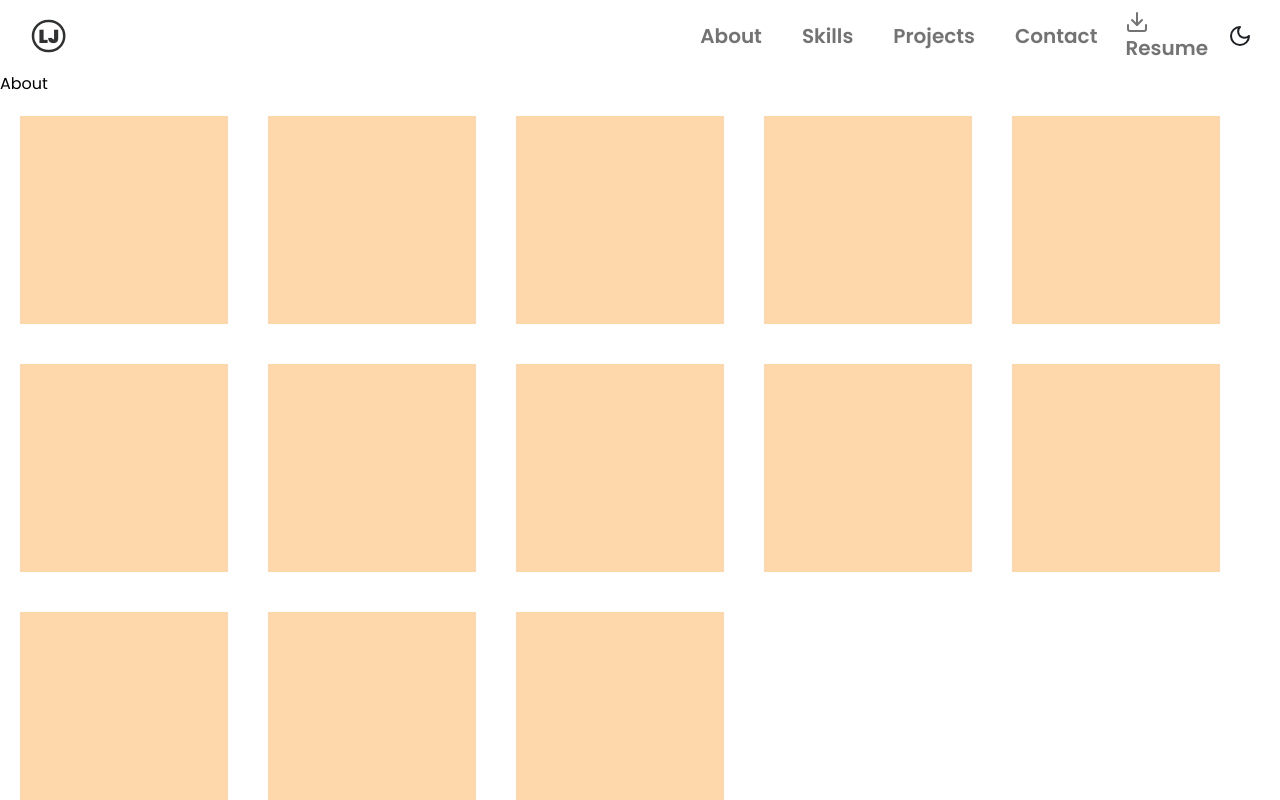
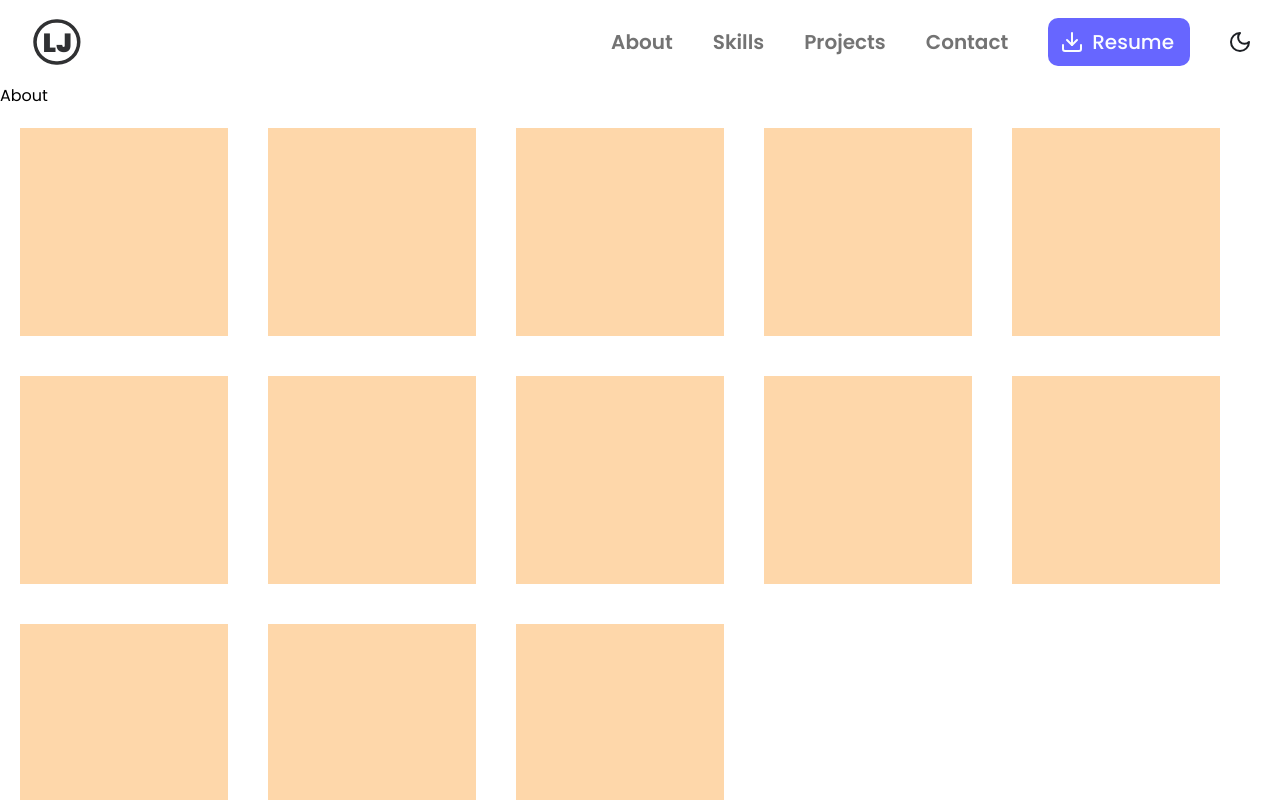
Before and after one commit to Jinlei2000/portfolio-2023, a React (Vite) app: page / in a window 1280 px wide. Shown: the top 800 px of the page. Built offline with nearby package versions, Linux system fonts and the light colour scheme.

Commit message:
feat: download cv button

```diff
--- a/src/components/Navbar.tsx
+++ b/src/components/Navbar.tsx
@@ -16,7 +16,7 @@ export default () => {
   // }
 
   return (
-    <nav className=" bg-white bg-opacity-30 px-4 py-2.5 dark:bg-own-neutral-900 md:px-6">
+    <nav className=" bg-white px-4 py-2.5 dark:bg-own-neutral-900 md:px-6">
       <div className="mx-auto flex max-w-screen-xl flex-wrap items-center justify-between">
         {/* Logo */}
         <HashLink
@@ -24,7 +24,7 @@ export default () => {
           smooth
           to={'/#top'}
         >
-          <svg className="h-8 md:h-10" viewBox="0 0 32 32">
+          <svg className="h-8 md:h-14" viewBox="0 0 32 32">
             <g transform="translate(-484 -329)">
               <g transform="translate(488.8 333.8)">
                 <path
@@ -42,7 +42,7 @@ export default () => {
             </g>
           </svg>
         </HashLink>
-        {/* Menu */}
+        {/* Hamburger Menu */}
         <button
           data-collapse-toggle="mobile-menu"
           type="button"
@@ -97,15 +97,19 @@ export default () => {
               </HashLink>
             </li>
             <li>
-              <button className="block">
-                <Download />
+              <a
+                href="/docs/LJ-Resume.pdf"
+                download
+                className="mx-3 flex items-center gap-2 rounded-own bg-own-alpha py-3 pl-3 pr-4 font-medium leading-none text-own-neutral-50 hover:bg-own-alpha-dark dark:bg-own-alpha-light dark:text-own-neutral-200 dark:hover:bg-own-alpha-dark"
+              >
+                <Download className="stroke-own-neutral-50 dark:stroke-own-neutral-200" />
                 Resume
-              </button>
+              </a>
             </li>
             <li>
               <button
                 onClick={() => toggleColorMode()}
-                className="group block rounded-own-sm p-1 focus-visible:outline-none focus-visible:ring-1 focus-visible:ring-own-neutral-100 dark:focus-visible:ring-own-neutral-600"
+                className="group ml-1.5 block rounded-own-sm p-1 focus-visible:outline-none focus-visible:ring-1 focus-visible:ring-own-neutral-100 dark:focus-visible:ring-own-neutral-600"
               >
                 {colorMode === 'dark' ? (
                   <Sun className="stroke-own-neutral-200 group-hover:stroke-own-alpha dark:group-hover:stroke-own-alpha-light" />
--- a/src/routes/Home.tsx
+++ b/src/routes/Home.tsx
@@ -7,8 +7,13 @@ export default () => {
         <Navbar />
 
         {/* Dummy content */}
-        <div id="#top" className="flex flex-wrap">
-          <h1 className='flex w-full' id="about">About</h1>
+        <div
+          id="#top"
+          className="flex flex-wrap bg-white dark:bg-own-neutral-900"
+        >
+          <h1 className="flex w-full" id="about">
+            About
+          </h1>
           <div className="m-5 h-52 w-52 bg-orange-200"></div>
           <div className="m-5 h-52 w-52 bg-orange-200"></div>
           <div className="m-5 h-52 w-52 bg-orange-200"></div>
@@ -22,7 +27,9 @@ export default () => {
           <div className="m-5 h-52 w-52 bg-orange-200"></div>
           <div className="m-5 h-52 w-52 bg-orange-200"></div>
           <div className="m-5 h-52 w-52 bg-orange-200"></div>
-          <h1 className='flex w-full' id="skills">Skills</h1>
+          <h1 className="flex w-full" id="skills">
+            Skills
+          </h1>
           <div className="m-5 h-52 w-52 bg-orange-200"></div>
           <div className="m-5 h-52 w-52 bg-orange-200"></div>
           <div className="m-5 h-52 w-52 bg-orange-200"></div>
@@ -39,7 +46,9 @@ export default () => {
           <div className="m-5 h-52 w-52 bg-orange-200"></div>
           <div className="m-5 h-52 w-52 bg-orange-200"></div>
           <div className="m-5 h-52 w-52 bg-orange-200"></div>
-          <h1 className='flex w-full' id="projects">Projects</h1>
+          <h1 className="flex w-full" id="projects">
+            Projects
+          </h1>
           <div className="m-5 h-52 w-52 bg-orange-200"></div>
           <div className="m-5 h-52 w-52 bg-orange-200"></div>
           <div className="m-5 h-52 w-52 bg-orange-200"></div>
@@ -70,7 +79,9 @@ export default () => {
           <div className="m-5 h-52 w-52 bg-orange-200"></div>
           <div className="m-5 h-52 w-52 bg-orange-200"></div>
           <div className="m-5 h-52 w-52 bg-orange-200"></div>
-          <h1 className='flex w-full' id="contact">Contact</h1>
+          <h1 className="flex w-full" id="contact">
+            Contact
+          </h1>
           <div className="m-5 h-52 w-52 bg-orange-200"></div>
           <div className="m-5 h-52 w-52 bg-orange-200"></div>
           <div className="m-5 h-52 w-52 bg-orange-200"></div>
```
Also changed, not shown: 1 other file (tests, documents, lock files or other folders).
